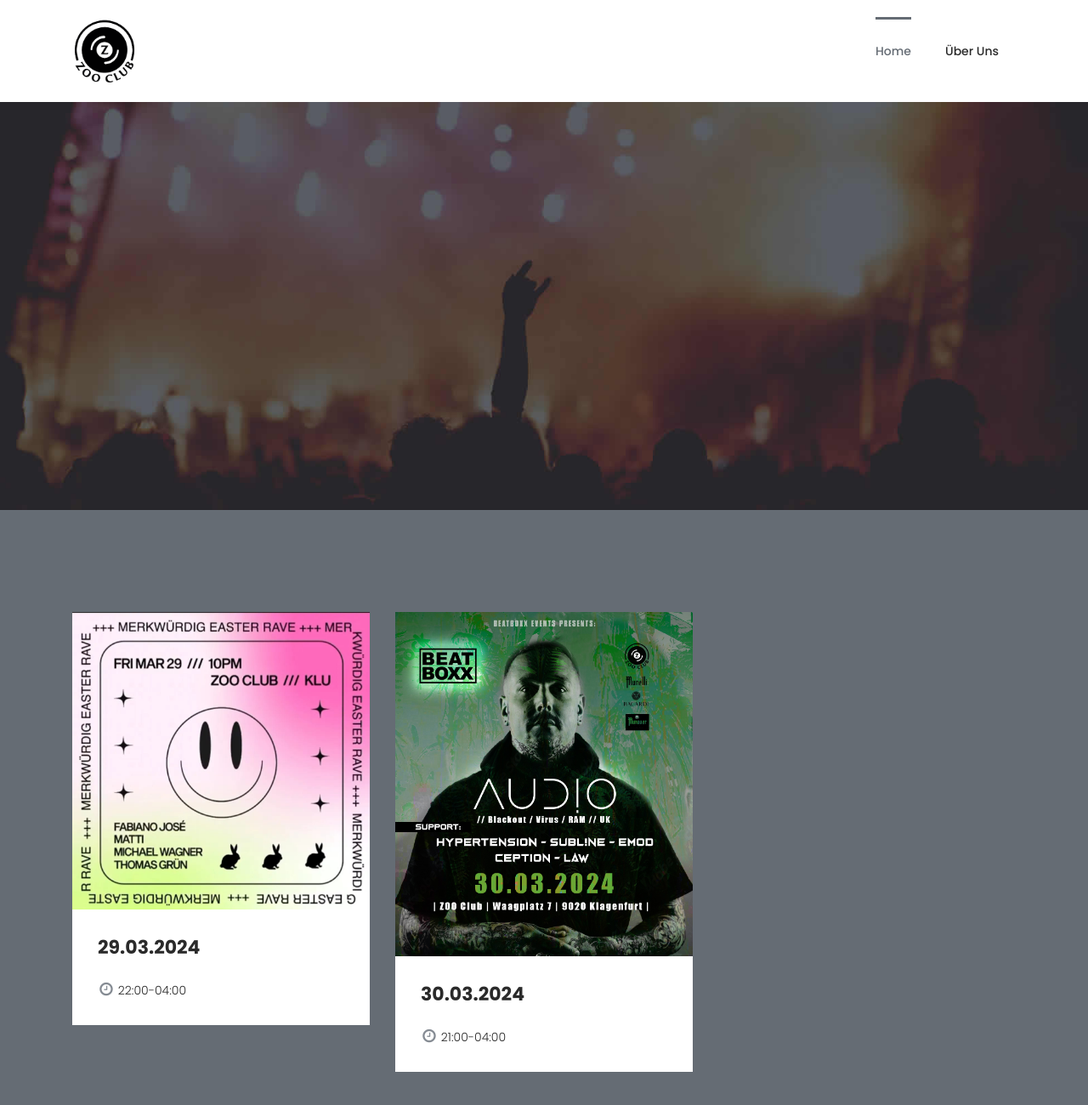
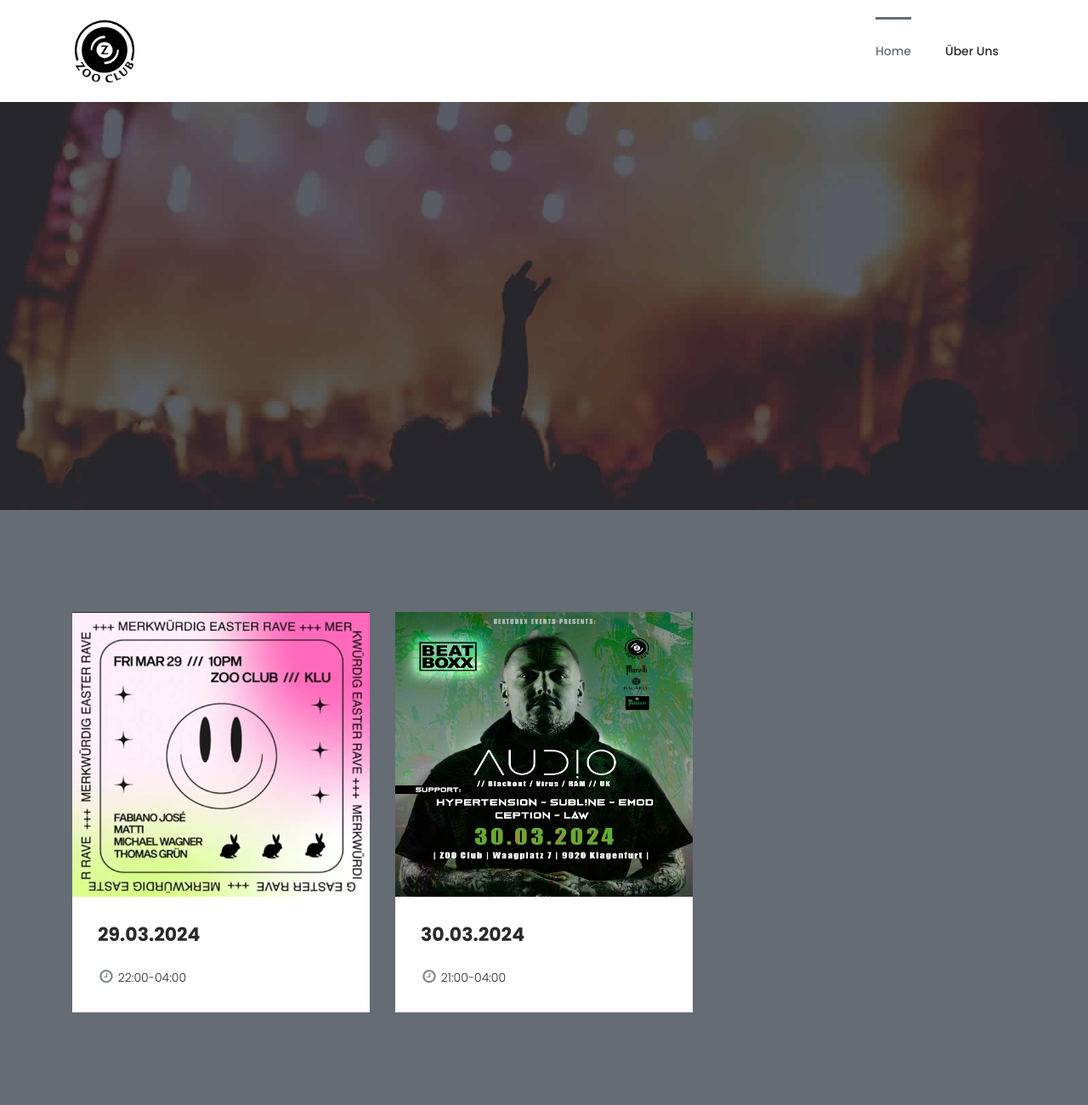
Before and after one commit to BierbaumerRa/Zooclub, a plain HTML site: page index.html in a window 1280 px wide. Shown: the top 1300 px of the page at 85% size. Drawn offline with Linux system fonts and the light colour scheme.

Commit message:
Add files via upload

```diff
--- a/assets/css/tooplate-artxibition.css
+++ b/assets/css/tooplate-artxibition.css
@@ -917,6 +917,7 @@
 
 .event-item .thumb img {
   width: 100%;
+  height: 335.375px;
   overflow: hidden;
 }
 
```
